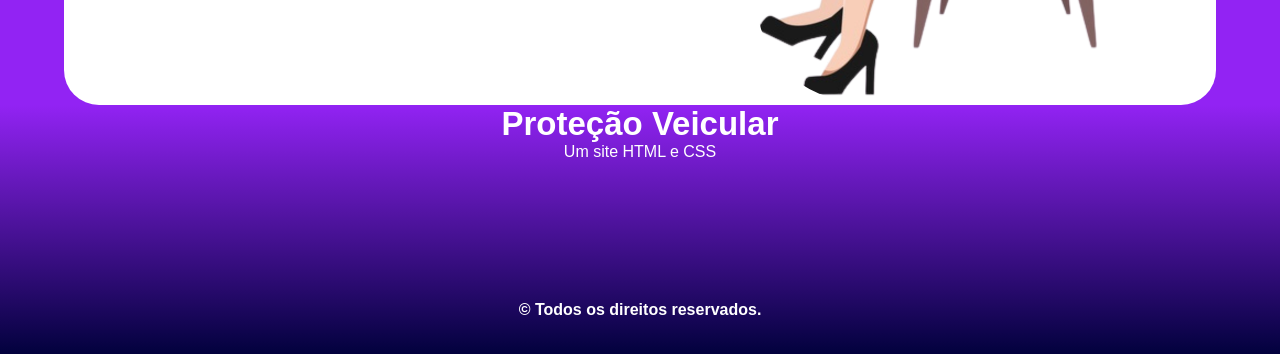
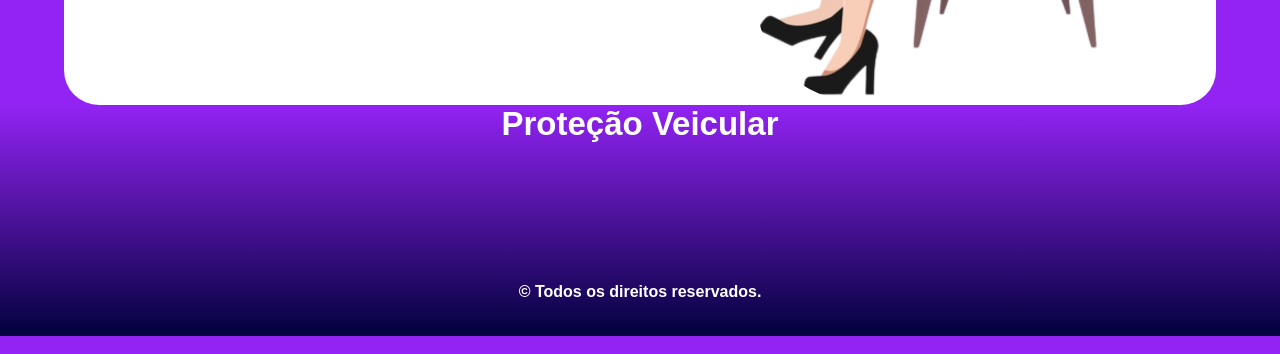
Before and after one commit to Emerson2342/protecao, a plain HTML site: page index.html in a window 1280 px wide. Shown: the part 2795-3149 px from the top of the page. Drawn offline with Linux system fonts and the light colour scheme.

Commit message:
Update index.html

```diff
--- a/index.html
+++ b/index.html
@@ -178,7 +178,6 @@
     <footer>
         <div class="logo-rodape">
             <h1 class="agencia">Proteção Veicular</h1>
-            <p style="color:white">Um site HTML e CSS</p>
         </div>
         <b style="color: white;">© Todos os direitos reservados.</b>
     </footer>
```
